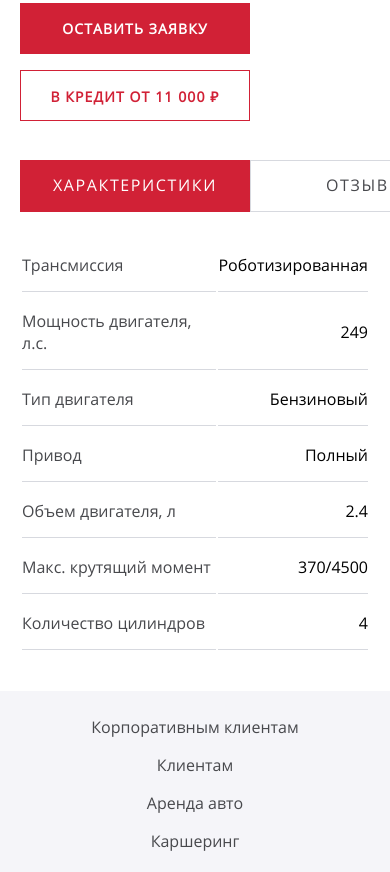
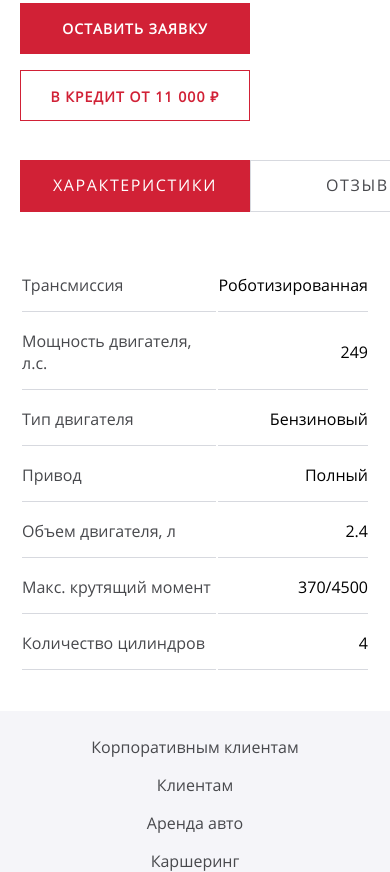
Before and after one commit to stanislaw-ch/avto-moto, a website: page source/index.html in a window 390 px wide. Shown: the part 595-1467 px from the top of the page. Drawn offline with nearby package versions, Linux system fonts and the light colour scheme; files that its build step writes are made by us from their sources.

Commit message:
добавляет корректировки

```diff
--- a/source/sass/blocks/tabs.scss
+++ b/source/sass/blocks/tabs.scss
@@ -74,7 +74,7 @@
 
 @media (max-width: 710px) {
   .tabs {
-    padding-top: 70px;
+    padding-top: 90px;
 
     &__list {
       position: absolute;
```
Also changed, not shown: build/css/style.min.css, 1 other file.
